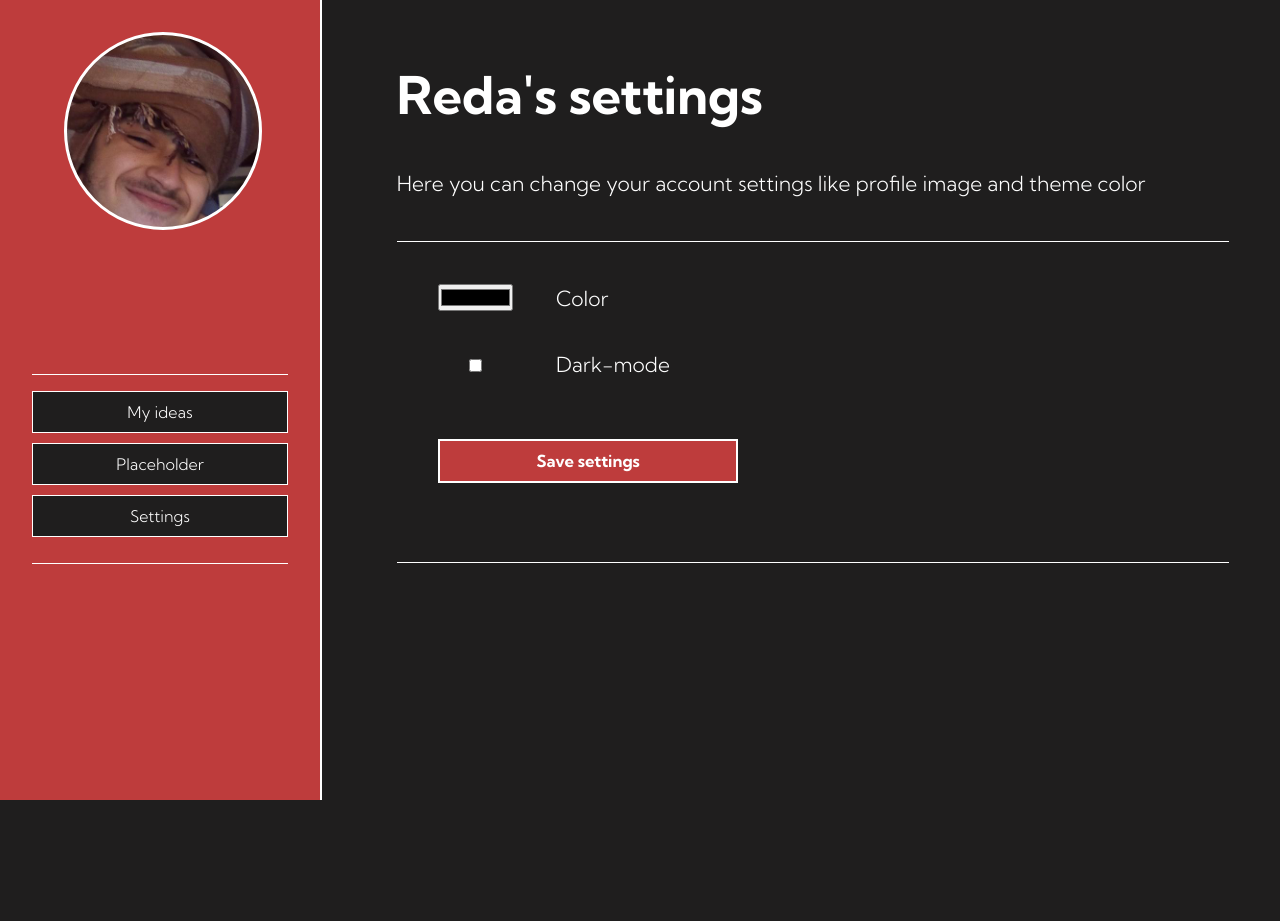
After one commit to AChillFeeder/ideas, a Flask app: page /settings in a window 1280 px wide. The commit adds this page. Run offline with Flask 2, Linux system fonts and the light colour scheme.

Commit message:
Added settings page, working properly, NEW IDEA button no longer requires two clicks to work when you first load the page.

```diff
--- a/backup/bugs.txt
+++ b/backup/bugs.txt
@@ -1 +1 @@
-apparently the add-new-idea menu doesn't appear from the first click, it needs to be clicked twice
+apparently the add-new-idea menu doesn't appear from the first click, it needs to be clicked twice (fixed)
--- a/backup/improvements.txt
+++ b/backup/improvements.txt
@@ -1,7 +1,7 @@
 Some way to delete ideas?
 
-search icon should be a part of the input bar
+Besides ideas and settings, what other sections can I add?
 
-spam comments
+The user isn't able to change settings without having to set the theme color again.
 
-Besides ideas and settings, what other sections can I add?
+Change name and upload a different picture.
--- a/backup/tests.txt
+++ b/backup/tests.txt
@@ -1,3 +1 @@
 test search bar with weird characters or huge lists, the function doesn't care about performance so it's most likely lacking
-
-Testing os.path.join change
--- a/main.py
+++ b/main.py
@@ -49,5 +49,25 @@ def index():
     content = get_content()
     return render_template('index.html', settings=settings, content=content)
 
+@app.route('/settings', methods=['GET', 'POST'])
+def settings():
+
+    with open('settings.json', 'r') as file:
+            settings = json.loads(file.read())
+
+    if request.method == 'POST':
+
+        settings["secondary-color"] = request.form.get('color') or settings["secondary-color"]
+        settings["dark-mode"] = bool(request.form.get('dark-mode'))
+
+        with open('settings.json', 'w') as file:
+            file.write( json.dumps(settings) )
+
+    return render_template('settings.html', settings=settings)
+
 
 app.run('0.0.0.0', 80, True)
+
+
+
+# rgb(87, 121, 184)
--- a/settings.json
+++ b/settings.json
@@ -1 +1 @@
-{"name": "Reda", "profile-image": "thee.jpg", "dark-mode": true, "secondary-color": "rgb(87, 121, 184)"}
+{"name": "Reda", "profile-image": "profile_picture.jpg", "dark-mode": true, "secondary-color": "#be3c3c"}
--- /dev/null
+++ b/static/settings.css
@@ -0,0 +1,14 @@
+
+#panel #settings{
+    border-top: 1px solid var(--contrast-color);
+    border-bottom: 1px solid var(--contrast-color);
+    padding: 5%;
+}
+
+#panel #settings label{
+    margin-left: 5%;
+}
+
+#panel #settings #save-settings{
+    width: 40%;
+}
--- a/static/style.css
+++ b/static/style.css
@@ -13,10 +13,16 @@
     /* --secondary-color:  rgb(87, 121, 184); */
 }
 
+
 html, body{
     height: 100%;
     color: var(--contrast-color);
     background-color: var(--primary-color);
+}
+
+a{
+    text-decoration: none;
+    color: var(--contrast-color);
 }
 
 .clickable{
@@ -155,7 +161,7 @@ html, body{
         margin-bottom: 5%;
     }
 
-    #main #panel button{
+    #main #panel button, #save-settings{
         font-size: 0.8em;
         font-weight: bold;
         padding: 10px;
@@ -166,7 +172,7 @@ html, body{
         border: 2px solid var(--contrast-color);
         color: var(--contrast-color);
     }
-    #main #panel button:hover{
+    #main #panel button:hover, #save-settings:hover{
         background-color: transparent;
     }
 
@@ -198,7 +204,7 @@ html, body{
     top: 10%;
     padding: 5%;
 
-    display: none;
+    /* display: none; */
 }
 
     #new-idea h1{
@@ -207,7 +213,7 @@ html, body{
 
     #new-idea form{
         font-size: 1.3em;
-        border: 2px solid var(--contrast-color);
+        /* border: 2px solid var(--contrast-color); */
         padding: 5%;
         margin-top: 5%;
         height: 60%;
--- /dev/null
+++ b/templates/settings.html
@@ -0,0 +1,48 @@
+<!DOCTYPE html>
+<html lang="en">
+<head>
+    <meta charset="UTF-8">
+    <meta name="viewport" content="width=device-width, initial-scale=1.0">
+    <link rel="stylesheet" href="/static/style.css">
+    <link rel="stylesheet" href="/static/settings.css">
+    <title>Dashboard</title>
+
+    <link href="https://fonts.googleapis.com/css2?family=Kumbh+Sans:wght@300;700&display=swap" rel="stylesheet">
+	<link href="https://fonts.googleapis.com/css2?family=Sen:wght@700&display=swap" rel="stylesheet">
+</head>
+<body style="
+        --primary-color: {{ 'rgb(31, 30, 30)' if settings['dark-mode'] else 'white' }};
+        --contrast-color: {{ 'white' if settings['dark-mode'] else 'rgb(31, 30, 30)' }};
+        --secondary-color: {{ settings['secondary-color'] }};
+">
+
+    <div id="side-bar">
+        <div id="profile-image" style="background-image: url({{ url_for('static', filename=settings['profile-image']) }});"></div>
+        <ul>
+            <a href="/"><li class="clickable">My ideas </li></a>
+            <a href=""><li class="clickable"> Placeholder </li></a>
+            <a href="/settings"><li class="clickable"> Settings </li></a>
+        </ul>
+    </div>
+    <div id="main">
+        <h1>{{settings.name}}'s settings</h1>
+        <p>
+            Here you can change your account settings like profile image and theme color
+        </p>
+
+        <div id="panel">
+            <form action="" method="post" id="settings">
+                <input type="color" name="color" id="color">
+                <label for="color">Color </label>
+                <br>
+                <input type="checkbox" name="dark-mode" id="dark-mode">
+                <label for="dark-mode">Dark-mode </label>
+                <br>
+                <input type="submit" id='save-settings' class="clickable" value="Save settings">
+            </form>
+        </div>
+    </div>
+
+
+</body>
+</html>
```
Also changed, not shown: templates/index.html (+7 -7 lines), static/profile_picture.jpg (renamed from static/thee.jpg).
